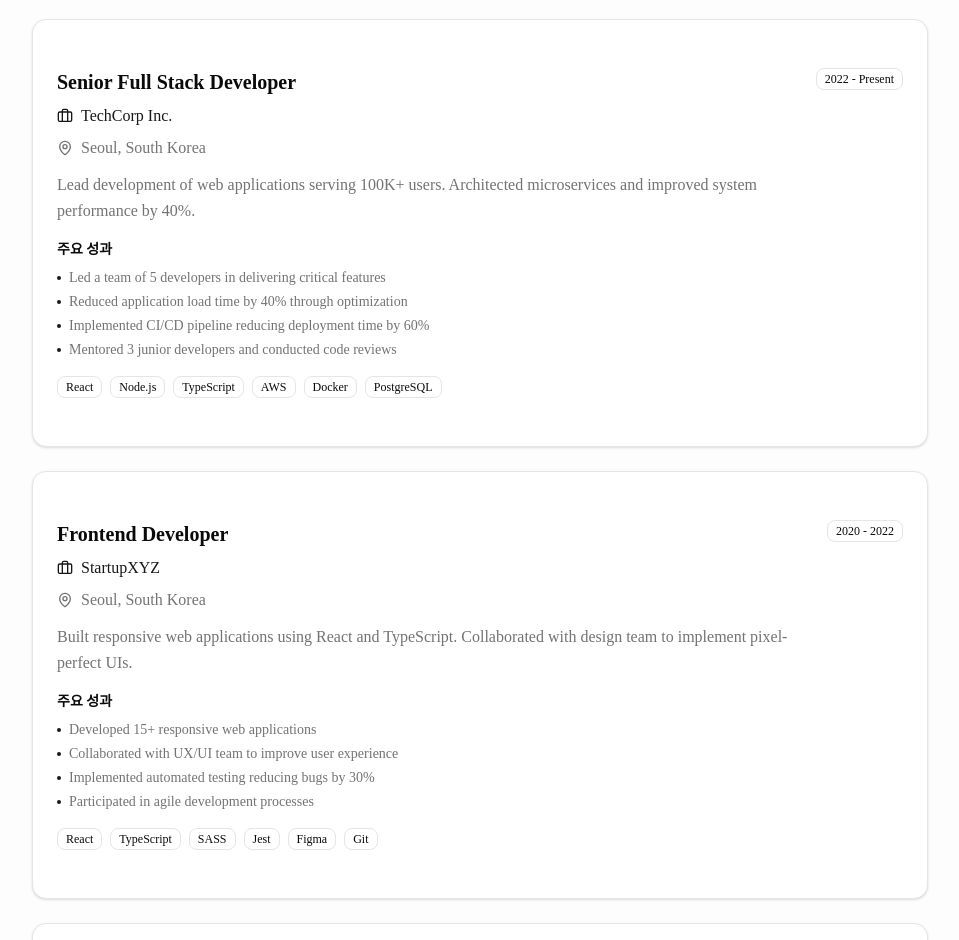
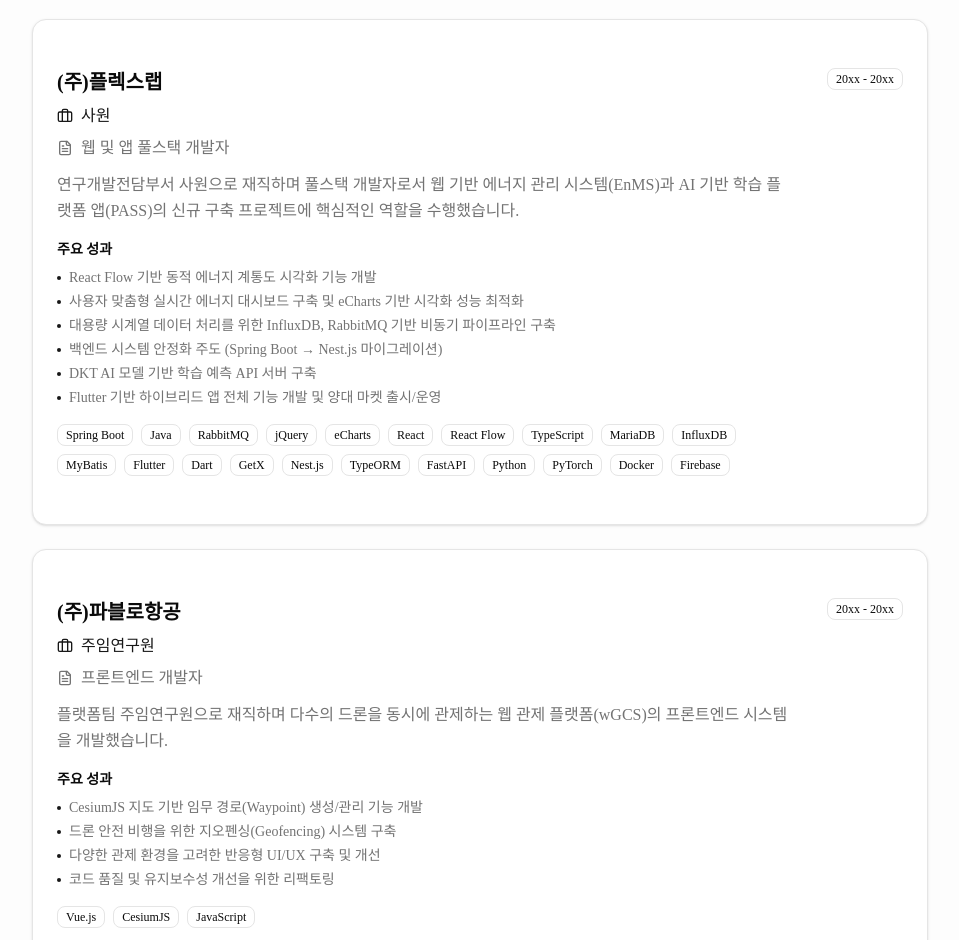
Before and after one commit to DevGisoun/devgisoun-portfolio, a Next.js app: page / in a window 1280 px wide. Shown: the part 1860-2800 px from the top of the page, without its empty margins (160-1119 px from the left). Built offline with nearby package versions, Linux system fonts and the light colour scheme.

Commit message:
[feat] ExperienceSection의 직무 및 회사 정보 업데이트 및 데이터 구조 변경.

```diff
--- a/components/sections/ExperienceSection.tsx
+++ b/components/sections/ExperienceSection.tsx
@@ -1,6 +1,6 @@
 import { Card, CardContent } from '@/components/ui/card';
 import { Badge } from '@/components/ui/badge';
-import { GraduationCap, Briefcase, MapPin } from 'lucide-react';
+import { GraduationCap, Briefcase, FileText } from 'lucide-react';
 import { experiences, sectionHeadings } from '@/data';
 
 export function ExperienceSection() {
@@ -27,16 +27,16 @@
                                 <div className="flex flex-col md:flex-row md:items-start md:justify-between gap-4">
                                     <div className="flex-1">
                                         <h3 className="text-xl font-semibold text-foreground mb-2">
-                                            {exp.position}
+                                            {exp.company}
                                         </h3>
                                         <div className="flex items-center gap-2 text-primary font-medium mb-2">
                                             <Briefcase className="h-4 w-4" />
-                                            {exp.company}
+                                            {exp.position}
                                         </div>
-                                        {exp.location && (
+                                        {exp.job && (
                                             <div className="flex items-center gap-2 text-muted-foreground mb-3">
-                                                <MapPin className="h-4 w-4" />
-                                                {exp.location}
+                                                <FileText className="h-4 w-4" />
+                                                {exp.job}
                                             </div>
                                         )}
                                         <p className="text-muted-foreground leading-relaxed mb-4">
--- a/data/experiences.ts
+++ b/data/experiences.ts
@@ -2,62 +2,57 @@
 
 export const experiences: Experience[] = [
     {
-        company: 'TechCorp Inc.',
-        position: 'Senior Full Stack Developer',
-        period: '2022 - Present',
+        company: '(주)플렉스랩',
+        position: '사원',
+        job: '웹 및 앱 풀스택 개발자',
+        period: '20xx - 20xx',
         description:
-            'Lead development of web applications serving 100K+ users. Architected microservices and improved system performance by 40%.',
-        location: 'Seoul, South Korea',
+            '연구개발전담부서 사원으로 재직하며 풀스택 개발자로서 웹 기반 에너지 관리 시스템(EnMS)과 AI 기반 학습 플랫폼 앱(PASS)의 신규 구축 프로젝트에 핵심적인 역할을 수행했습니다.',
         achievements: [
-            'Led a team of 5 developers in delivering critical features',
-            'Reduced application load time by 40% through optimization',
-            'Implemented CI/CD pipeline reducing deployment time by 60%',
-            'Mentored 3 junior developers and conducted code reviews',
+            'React Flow 기반 동적 에너지 계통도 시각화 기능 개발',
+            '사용자 맞춤형 실시간 에너지 대시보드 구축 및 eCharts 기반 시각화 성능 최적화',
+            '대용량 시계열 데이터 처리를 위한 InfluxDB, RabbitMQ 기반 비동기 파이프라인 구축',
+            '백엔드 시스템 안정화 주도 (Spring Boot → Nest.js 마이그레이션)',
+            'DKT AI 모델 기반 학습 예측 API 서버 구축',
+            'Flutter 기반 하이브리드 앱 전체 기능 개발 및 양대 마켓 출시/운영',
         ],
         technologies: [
+            'Spring Boot',
+            'Java',
+            'RabbitMQ',
+            'jQuery',
+            'eCharts',
             'React',
-            'Node.js',
+            'React Flow',
             'TypeScript',
-            'AWS',
+            'MariaDB',
+            'InfluxDB',
+            'MyBatis',
+            'Flutter',
+            'Dart',
+            'GetX',
+            'Nest.js',
+            'TypeORM',
+            'FastAPI',
+            'Python',
+            'PyTorch',
             'Docker',
-            'PostgreSQL',
+            'Firebase',
         ],
     },
     {
-        company: 'StartupXYZ',
-        position: 'Frontend Developer',
-        period: '2020 - 2022',
+        company: '(주)파블로항공',
+        position: '주임연구원',
+        job: '프론트엔드 개발자',
+        period: '20xx - 20xx',
         description:
-            'Built responsive web applications using React and TypeScript. Collaborated with design team to implement pixel-perfect UIs.',
-        location: 'Seoul, South Korea',
+            '플랫폼팀 주임연구원으로 재직하며 다수의 드론을 동시에 관제하는 웹 관제 플랫폼(wGCS)의 프론트엔드 시스템을 개발했습니다.',
         achievements: [
-            'Developed 15+ responsive web applications',
-            'Collaborated with UX/UI team to improve user experience',
-            'Implemented automated testing reducing bugs by 30%',
-            'Participated in agile development processes',
+            'CesiumJS 지도 기반 임무 경로(Waypoint) 생성/관리 기능 개발',
+            '드론 안전 비행을 위한 지오펜싱(Geofencing) 시스템 구축',
+            '다양한 관제 환경을 고려한 반응형 UI/UX 구축 및 개선',
+            '코드 품질 및 유지보수성 개선을 위한 리팩토링',
         ],
-        technologies: ['React', 'TypeScript', 'SASS', 'Jest', 'Figma', 'Git'],
-    },
-    {
-        company: 'WebDev Agency',
-        position: 'Junior Developer',
-        period: '2019 - 2020',
-        description:
-            'Developed client websites using modern web technologies. Learned best practices in code quality and project management.',
-        location: 'Seoul, South Korea',
-        achievements: [
-            'Successfully delivered 10+ client projects',
-            'Learned modern web development best practices',
-            'Contributed to internal tool development',
-            'Participated in client meetings and requirement gathering',
-        ],
-        technologies: [
-            'HTML5',
-            'CSS3',
-            'JavaScript',
-            'WordPress',
-            'PHP',
-            'MySQL',
-        ],
+        technologies: ['Vue.js', 'CesiumJS', 'JavaScript'],
     },
 ];
--- a/types/index.ts
+++ b/types/index.ts
@@ -20,9 +20,9 @@
 export interface Experience {
     company: string;
     position: string;
+    job: string;
     period: string;
     description: string;
-    location?: string;
     achievements?: string[];
     technologies?: string[];
 }
```
